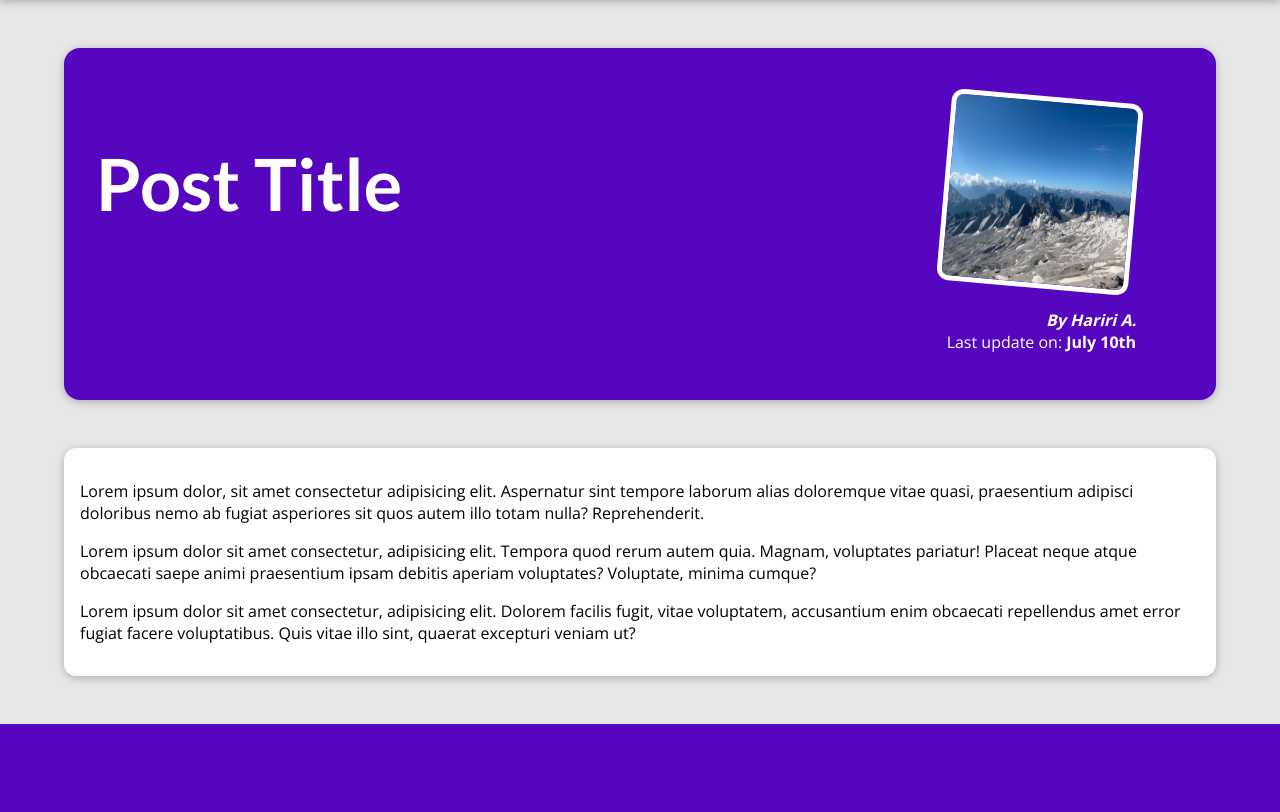
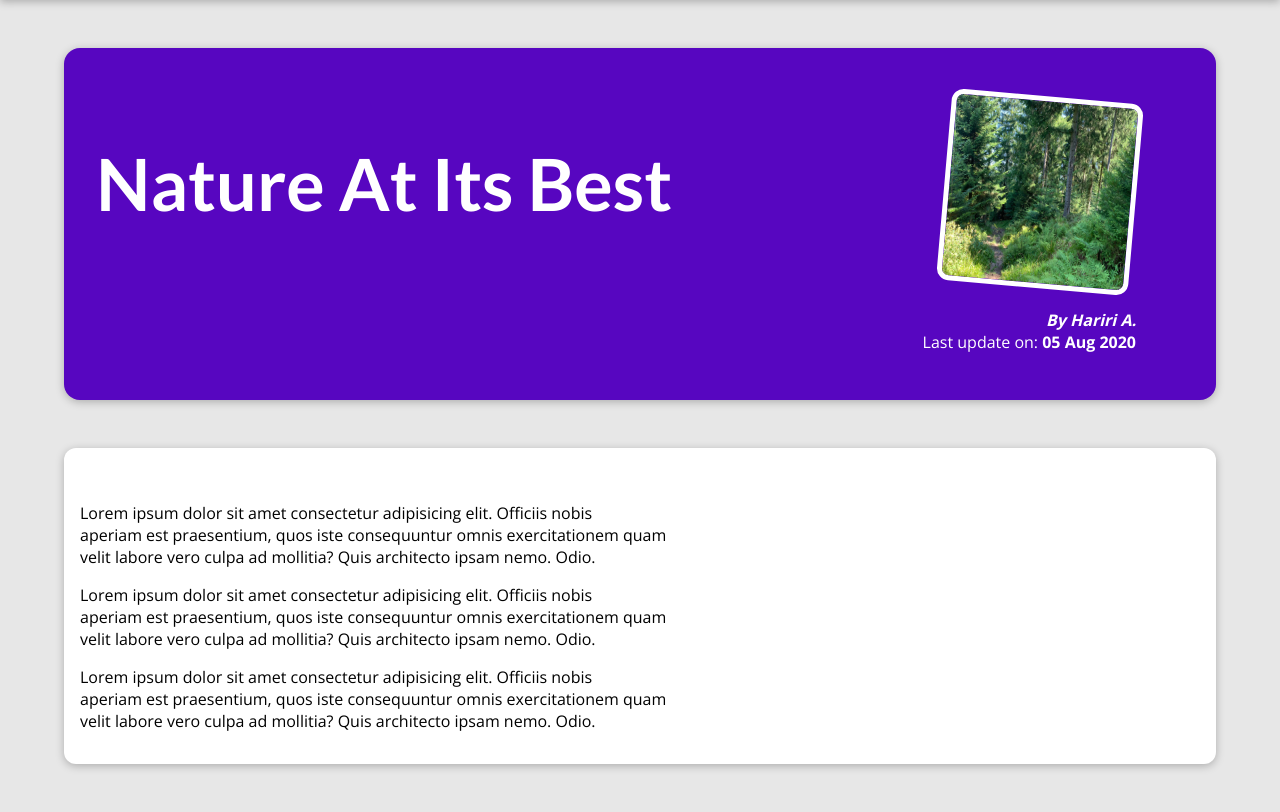
Before and after one commit to haririabd/django-blog, a Django app: page /posts/into-the-woods in a window 1280 px wide. Shown: the part 80-892 px from the top of the page. Before the commit the page ends 804 px from the top, so only its background shows below. Run offline with Django 4.2, Linux system fonts and the light colour scheme.

```diff
--- a/blog/templates/blog/post-detail.html
+++ b/blog/templates/blog/post-detail.html
@@ -1,6 +1,6 @@
 {% extends 'base.html' %} {% load static %}
 <!-- prettier-ignore -->
-{% block title %}This Post Title{% endblock %}
+{% block title %} {{posts.title}} {% endblock %}
 {% block css_files %}
 <!-- prettier-ignore -->
 <link rel="stylesheet" href=""/>
@@ -11,30 +11,15 @@
 <!-- prettier-ignore -->
 {% block content %}
 <section id="summary">
-  <h2>Post Title</h2>
+  <h2>{{posts.title}}</h2>
   <article>
-    <img src="{% static 'blog/images/mountains.jpg' %}" alt="Post Title" />
-    <address>By Hariri A.</address>
-    <div>Last update on: <time>July 10th</time></div>
+    <img
+      src="{% static 'blog/images/'|add:posts.image %}"
+      alt="{{ posts.title }}"
+    />
+    <address>By {{ posts.author }}</address>
+    <div>Last update on: <time>{{ posts.date | date:"d M Y" }}</time></div>
   </article>
 </section>
-<main>
-  <p>
-    Lorem ipsum dolor, sit amet consectetur adipisicing elit. Aspernatur sint
-    tempore laborum alias doloremque vitae quasi, praesentium adipisci doloribus
-    nemo ab fugiat asperiores sit quos autem illo totam nulla? Reprehenderit.
-  </p>
-  <p>
-    Lorem ipsum dolor sit amet consectetur, adipisicing elit. Tempora quod rerum
-    autem quia. Magnam, voluptates pariatur! Placeat neque atque obcaecati saepe
-    animi praesentium ipsam debitis aperiam voluptates? Voluptate, minima
-    cumque?
-  </p>
-  <p>
-    Lorem ipsum dolor sit amet consectetur, adipisicing elit. Dolorem facilis
-    fugit, vitae voluptatem, accusantium enim obcaecati repellendus amet error
-    fugiat facere voluptatibus. Quis vitae illo sint, quaerat excepturi veniam
-    ut?
-  </p>
-</main>
+<main>{{ posts.content|linebreaks }}</main>
 {% endblock %}
--- a/blog/views.py
+++ b/blog/views.py
@@ -5,7 +5,7 @@ all_posts = [
     {
         "slug": "hike-in-the-mountains",
         "image": "mountains.jpg",
-        "author": "Maximilian",
+        "author": "Hariri A.",
         "date": date(2021, 7, 21),
         "title": "Mountain Hiking",
         "excerpt": "There's nothing like the views you get when hiking in the mountains! And I wasn't even prepared for what happened whilst I was enjoying the view!",
@@ -26,7 +26,7 @@ all_posts = [
     {
         "slug": "programming-is-fun",
         "image": "coding.jpg",
-        "author": "Maximilian",
+        "author": "Hariri A.",
         "date": date(2022, 3, 10),
         "title": "Programming Is Great!",
         "excerpt": "Did you ever spend hours searching that one error in your code? Yep - that's what happened to me yesterday...",
@@ -47,7 +47,7 @@ all_posts = [
     {
         "slug": "into-the-woods",
         "image": "woods.jpg",
-        "author": "Maximilian",
+        "author": "Hariri A.",
         "date": date(2020, 8, 5),
         "title": "Nature At Its Best",
         "excerpt": "Nature is amazing! The amount of inspiration I get when walking in nature is incredible!",
@@ -88,4 +88,7 @@ def posts(request):
 
 
 def single_post(request, slug):
-    return render(request, "blog/post-detail.html")
+    identified_post = next(post for post in all_posts if post['slug'] == slug)
+    return render(request, "blog/post-detail.html", {
+        "posts": identified_post
+    })
```
